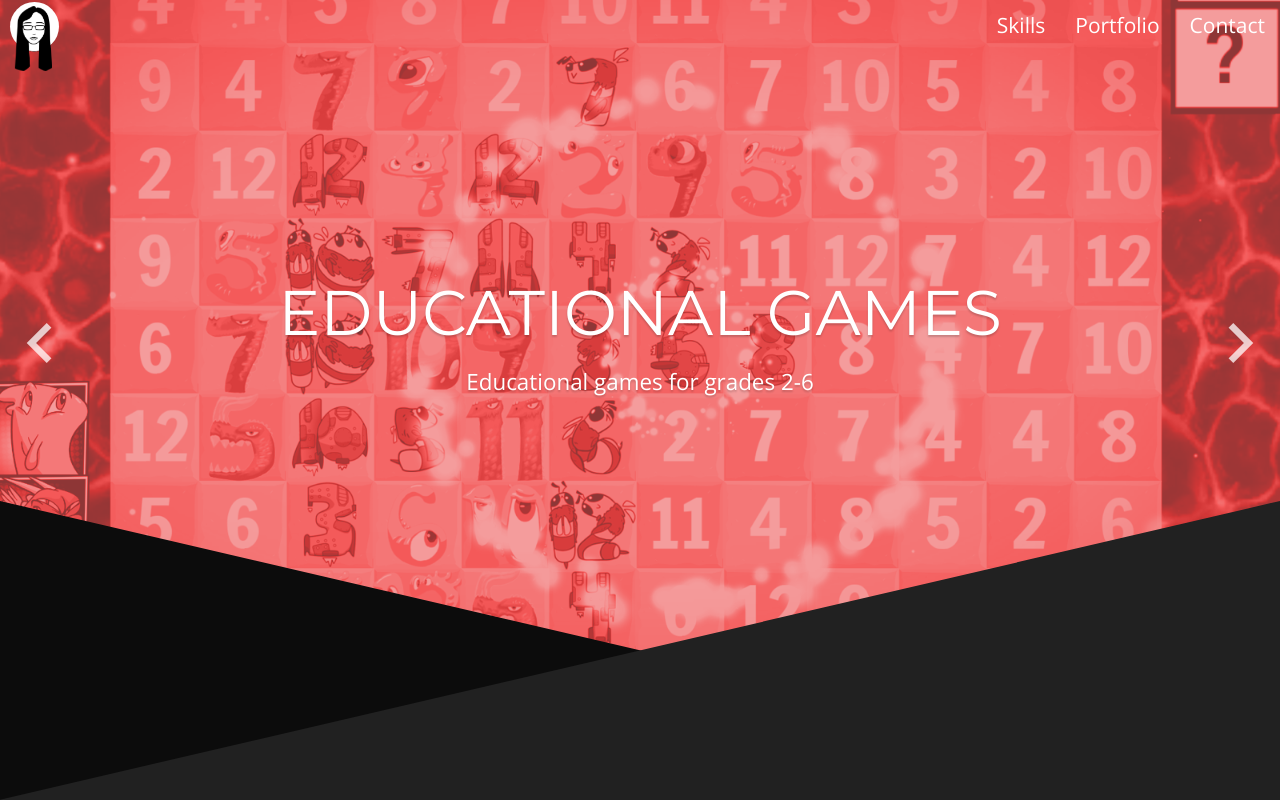
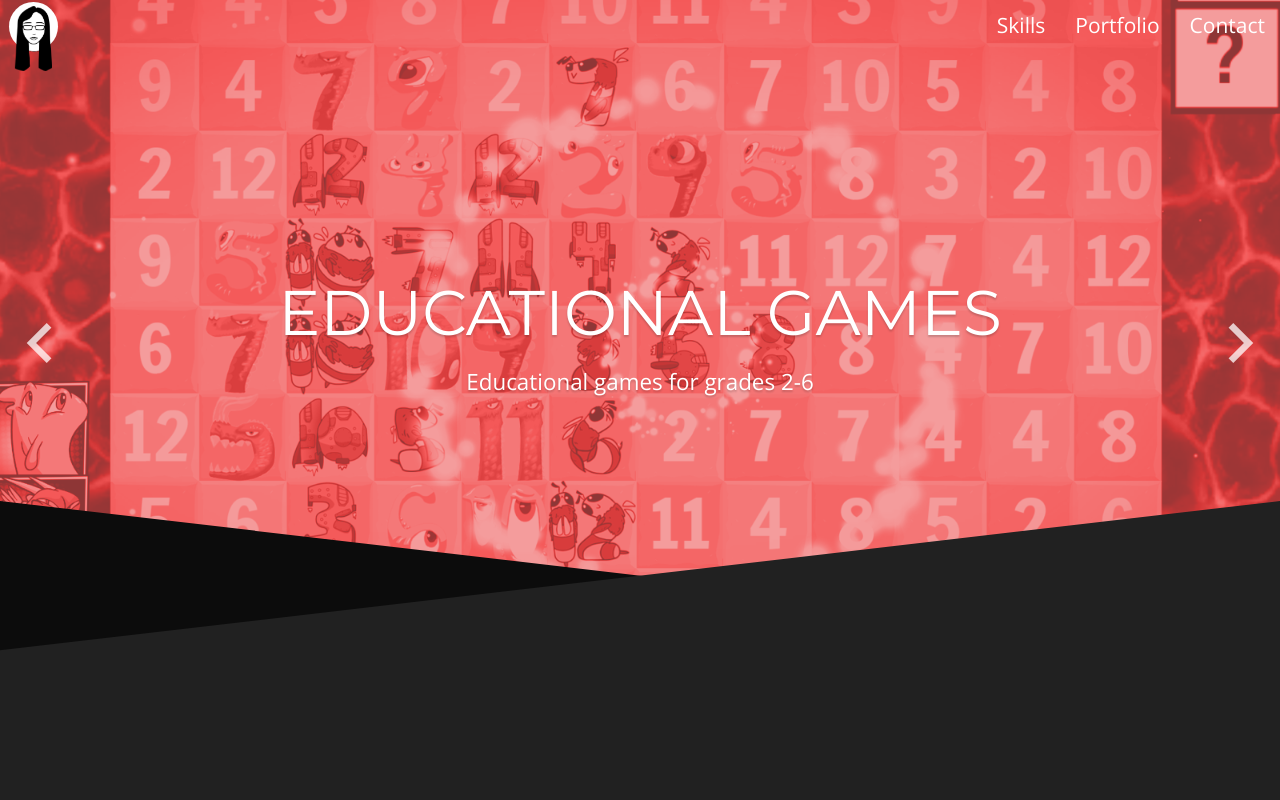
Before and after one commit to snlowery/foliosite2017, a website: page games.html in a window 1280 px wide. Shown: the top 800 px of the page. Drawn offline with nearby package versions, Linux system fonts and the light colour scheme.

Commit message:
Fixed issue where incredibly high resolution monitors had bars on left and right of website.

```diff
--- a/css/main.css
+++ b/css/main.css
@@ -38,7 +38,7 @@ img {
 
 
 #main-wrapper {
-	max-width: 1500px;
+    /*max-width: 1500px;*/
 	margin-left: auto;
     margin-right: auto;
     background-color: white;
@@ -229,7 +229,7 @@ p {
 	background-color: transparent;
 	border: none;
 	transition: background-color 0.5s ease;
-	max-width: 1500px;
+    /*max-width: 1500px;*/
 	margin: auto;
 }
 
@@ -241,6 +241,8 @@ p {
 #nav-container {
 	padding-left: 15px;
 	padding-right: 15px;
+	margin: auto;
+	max-width: 1500px;
 }
 
 .nav-link{
@@ -282,16 +284,24 @@ p {
 }
 
 #brand-alt {
-	left:15px;
-	top: 6px;
-	position: absolute;
+	left: -6px;
+	top: 2px;
+	position: relative;
 	transition: opacity .1s ease-in-out;
+}
+
+@media (max-width: 767px) {
+	#brand-alt {
+		left: 9px;
+	}
 }
 
 .brand-alt {
     height: 65px;
     width: auto;
-
+    position: absolute;
+    left: 6px;
+    top: 4px;
 }
 
 
@@ -301,8 +311,8 @@ p {
 	width: 3.5em;
 	background-color: #FFF;
 	display: inline;
-	left: -5px;
-	top: -4px;
+	left: 0px;
+	top: 0px;
 	z-index: -1;
 	position: absolute;
 }
@@ -692,7 +702,7 @@ a:hover {
 	width: 0;
 	height: 0;
 	border-bottom: 350px solid #212121;
-	border-left: 1500px solid transparent;
+	border-left: 3000px solid transparent;
 	float:right;
 	top: -350px;
 	position: relative;
@@ -703,7 +713,7 @@ a:hover {
 	width: 0;
 	height: 0;
 	border-bottom: 350px solid #0c0c0c;
-	border-right: 1500px solid transparent;
+	border-right: 3000px solid transparent;
 	float: left;
 	position: relative;
 
@@ -725,7 +735,7 @@ a:hover {
     transform: skewY(-2deg);
     transform-origin: -39% 0;
     margin: auto;
-    max-width: 1500px;
+    /*max-width: 1500px;*/
 }
 
 
@@ -744,7 +754,7 @@ a:hover {
     transform: skewY(2deg);
     transform-origin: 155% 0;
     margin: auto;
-    max-width: 1500px;
+    /*max-width: 1500px;*/
 }
 
 #talkbubble-left {
```
